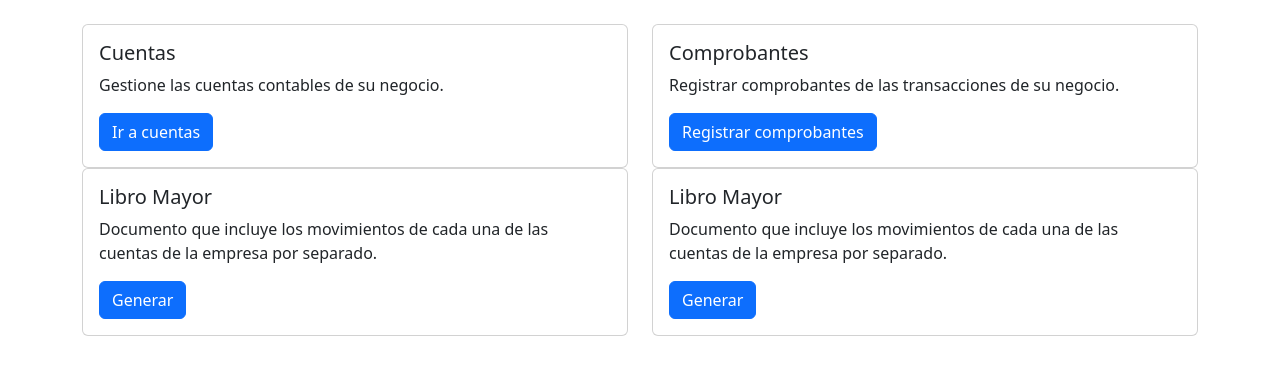
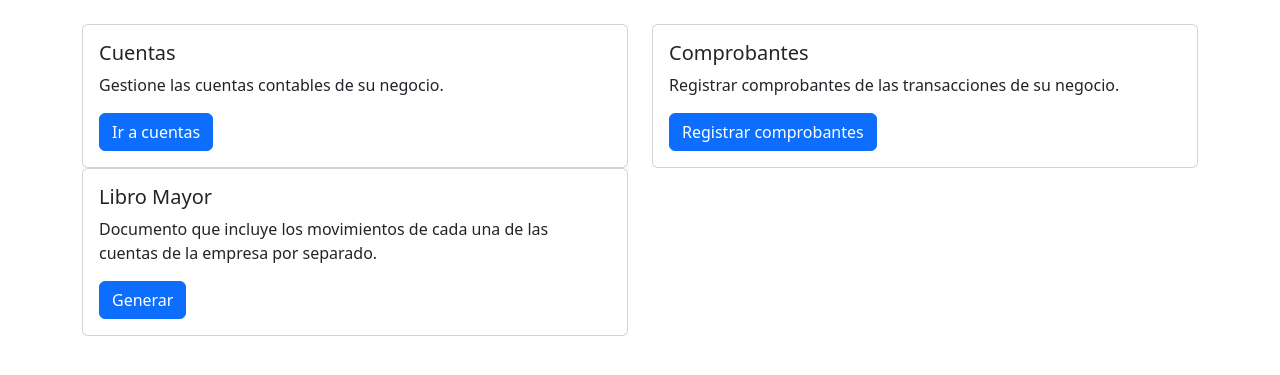
Before and after one commit to JiuseppeFlores/Contabilidad, a PHP site: page / in a window 1280 px wide. Shown: the part 56-431 px from the top of the page. Run offline with PHP 8.4, Linux system fonts and the light colour scheme.

Commit message:
Test Reverso

```diff
--- a/index.php
+++ b/index.php
@@ -70,15 +70,6 @@
                     </div>
                 </div>
             </div>
-            <div class="col-sm-6">
-                <div class="card">
-                    <div class="card-body">
-                        <h5 class="card-title">Libro Mayor</h5>
-                        <p class="card-text">Documento que incluye los movimientos de cada una de las cuentas de la empresa por separado.</p>
-                        <button onclick="console.log('asd')" class="btn btn-primary">Generar</button>
-                    </div>
-                </div>
-            </div>
         </div>
     </div>
 </body>
```
